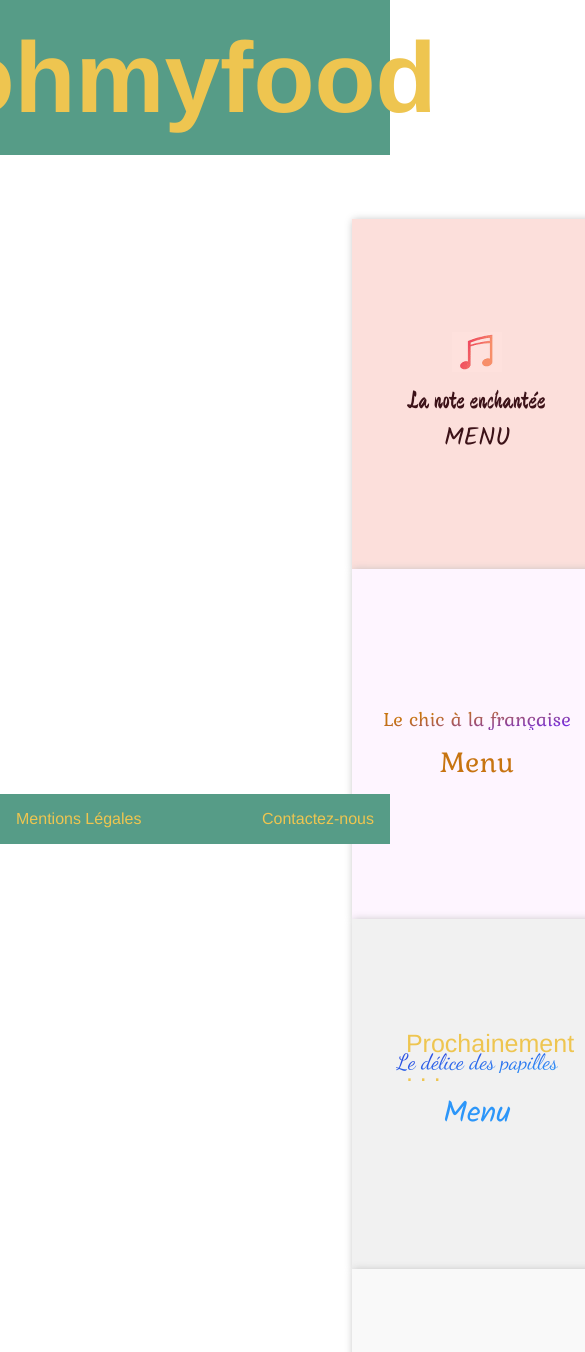
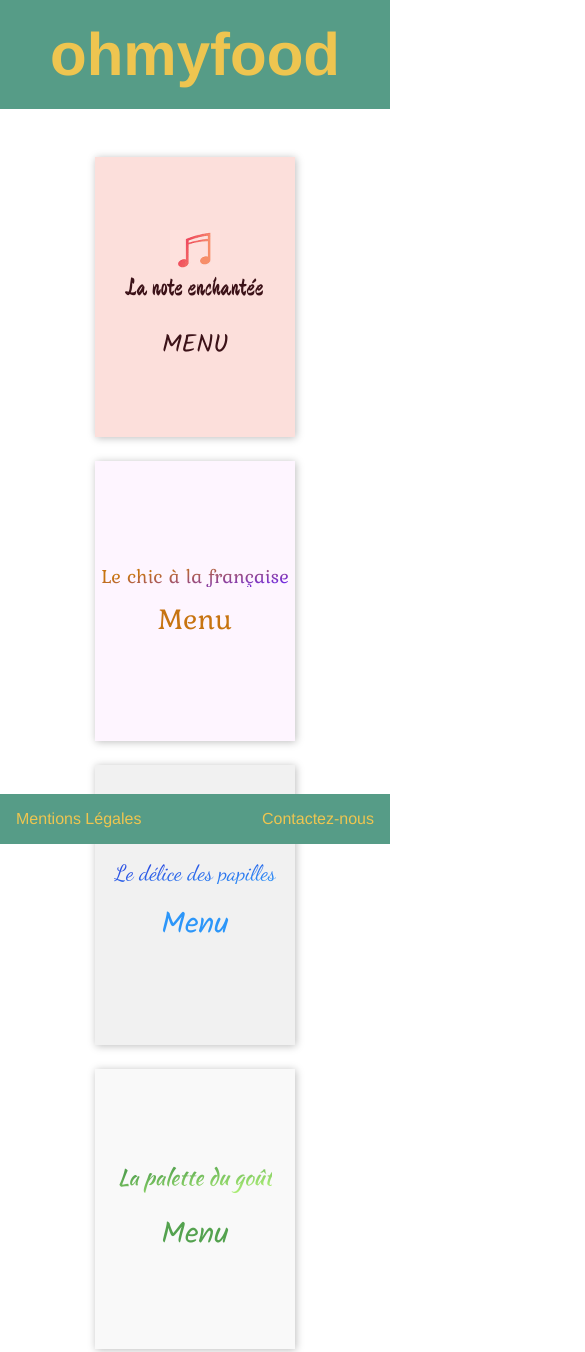
Before and after one commit to annesoflouret/Projet-3, a plain HTML site: page index.html in a window 390 px wide. Shown: the top 1352 px of the page, 585 px wide, since content can reach past the window. Drawn offline with Linux system fonts and the light colour scheme.

Commit message:
start responsive home page

```diff
--- /dev/null
+++ b/css/media.css
@@ -0,0 +1,49 @@
+/* CSS pour petits écrans */
+@media only screen and (max-width: 700px)
+{
+#menu-container
+{
+	display: flex;
+	justify-content: center;
+	height: auto;
+	width: auto;
+	flex-direction: column;
+}
+
+#top-bar
+{
+	font-size: 30px;
+}
+
+.menu
+{
+	width: 200px;
+	height: 280px;
+	margin-top: 1.5em;
+}
+#menu1
+{
+	margin-top: 0;
+}
+#soon
+{
+
+}
+
+#container-1
+{
+	width: 300px;
+	padding: 0.2em;
+}
+
+.subtitle
+{
+	flex-direction: column;
+}
+
+.mini-title
+{
+	margin: 0;
+
+}
+}
--- a/css/menu-1.css
+++ b/css/menu-1.css
@@ -16,7 +16,6 @@
   align-items: center;
   margin-top: 1.4em;
 }
-
 
 
 #note-footer
--- a/css/style.css
+++ b/css/style.css
@@ -6,16 +6,21 @@ body
   margin: 0px;
   font-family: 'helvetica', 'Arial', sans-serif;
 }
+.container
+{
+  display: flex;
+  justify-content: center;
+  margin: 3em 0;
+}
 
-#conteneur
+#menu-container
 {
-	padding: 0 18em;
-	margin: 4em 4em 0em;
-  height: 770px;
+  height: 740px;
+  width: 540px;
 	display: flex;
 	flex-direction: row;
-	justify-content: space-around;
-	align-content: space-around;
+	justify-content: space-between;
+	align-content: space-between;
 	flex-wrap: wrap;
 }
 
@@ -59,6 +64,7 @@ figure, p
   font-size: 25px;
   font-family: 'kalamregular';
   color: #3C1218;
+  margin-top: 0.8em;
 }
 
 .moving-text
@@ -73,6 +79,11 @@ figure, p
 {
   transform: scale(1.15);
   opacity: 0.8;
+}
+
+#note-music
+{
+  vertical-align: bottom;
 }
 
 /*menu carte 2*/
@@ -148,12 +159,14 @@ figure, p
 #soon
 {
   background-color: #569C87;
-  display: flex;
-  justify-content: center;
-  margin: 1em 19em 5em;
-  padding: 0.6em;
+  width: 300px;
+  height: 50px;
   border-radius: 10px;
   font-size: 25px;
   font-weight: normal;
   color: #EEC550;
+  display: flex;
+  justify-content: center;
+  line-height: 50px;
+  margin: 0 0 2em;
 }
--- a/index.html
+++ b/index.html
@@ -6,13 +6,15 @@
         <meta name="viewport" content="width=device-width, initial-scale=1">
         <link rel="stylesheet" href="css/style.css" />
         <link rel="stylesheet" href="css/layout.css"/>
+        <link rel="stylesheet" href="css/media.css"/>
         <meta name="description" content="ohmyfood!">
     </head>
     <body>
         <header id="top-bar">
             <h1 id="name">ohmyfood</h1>
         </header>
-        <section id="conteneur">
+        <section class="container">
+            <section id="menu-container">
                 <a href="menu-1.html">
                     <article class="menu" id="menu1">
                         <div class="moving-text">
@@ -20,8 +22,9 @@
                                 <img id="note-music" src="note-music.png" alt="note de musique" />
                             </figure>
                             <p>
-                            La note enchantée<br>
-                            <span id="menu-title1">MENU</span>
+                                La note enchantée
+                            </p>
+                            <p id="menu-title1">MENU
                             </p>
                         </div>
                     </article>
@@ -57,7 +60,8 @@
                     </article>
                 </a>
             </section>
-        <section>
+        </section>
+        <section class="container">
             <h2 id="soon">Prochainement . . .</h2>
         </section>
         <footer id=bottom-bar>
```
Also changed, not shown: menu-1.html (+1 -0 lines). Lines whose indentation alone changed are shown as unchanged.
